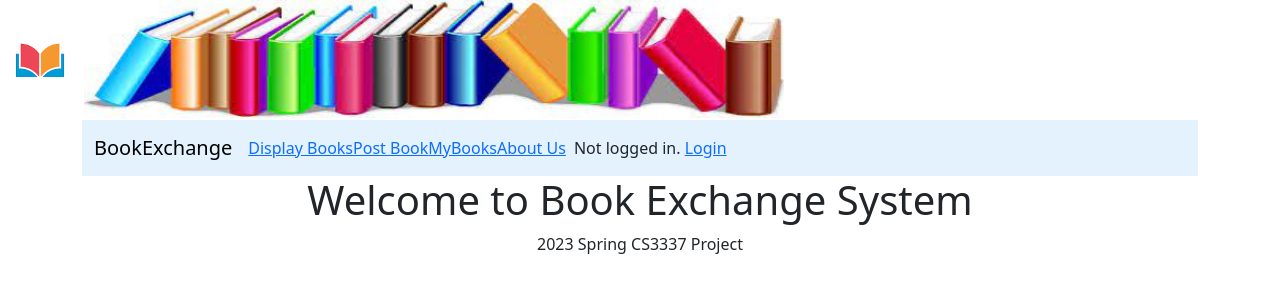
After one commit to zainsyed28/CS3337_Spring, a Django app: page /aboutus in a window 1280 px wide. The commit adds this page. Shown: the top 300 px of the page. Run offline with Django 4.2, Linux system fonts and the light colour scheme; data comes from the database, SQL or seed files in the repository; some libraries are stand-ins or nearby versions.

Commit message:
created about us and reformatted more bootstrap

```diff
--- a/bookEx/templates/base.html
+++ b/bookEx/templates/base.html
@@ -23,7 +23,7 @@
          </div>
      </header>
 
-     <div>
+     <div class="container">
          <nav class=" col navbar navbar-expand-lg navbar-light" style="background-color: #e3f2fd;">
             <div class="container-fluid">
                 <a class="navbar-brand" href="/">BookExchange</a>
@@ -64,8 +64,10 @@
           <h1> This is Book Exchange System</h1>
           {% endblock content %}
       </div>
-      <footer class="mt-auto container-fluid text-center">
-          2023 Spring CS3337 Project
-      </footer>
+      <div class="row align-items-end">
+          <footer class="mt-auto container-fluid text-center">
+              2023 Spring CS3337 Project
+          </footer>
+      </div>
 </body>
 </html>
--- /dev/null
+++ b/bookEx/templates/bookMng/about_us.html
@@ -0,0 +1,17 @@
+{% extends "base.html" %}
+
+{% block title %}
+   Index
+{% endblock title %}
+
+{% block sidenav %}
+    {% for item in item_list %}
+      <li>
+          <a href="{{ item.link }}"> {{ item.item }} </a>
+      </li>
+    {% endfor %}
+{% endblock sidenav %}
+
+{% block content %}
+    <h1 align="center"> Welcome to Book Exchange System </h1>
+{% endblock content %}
--- a/bookEx/templates/bookMng/mybooks.html
+++ b/bookEx/templates/bookMng/mybooks.html
@@ -14,7 +14,7 @@
 
 {% block content %}
     <h1 align="center"> My Books Page </h1>
-    <div class = "col-md-6 col-lg-6" align="center">
+    <div class = "container" align="center">
         <table class ="table table-striped col-6" align="center">
         {% for book in books %}
           <tr>
```
Also changed, not shown: bookEx/templates/bookMng/displaybooks.html (+4 -3 lines).
